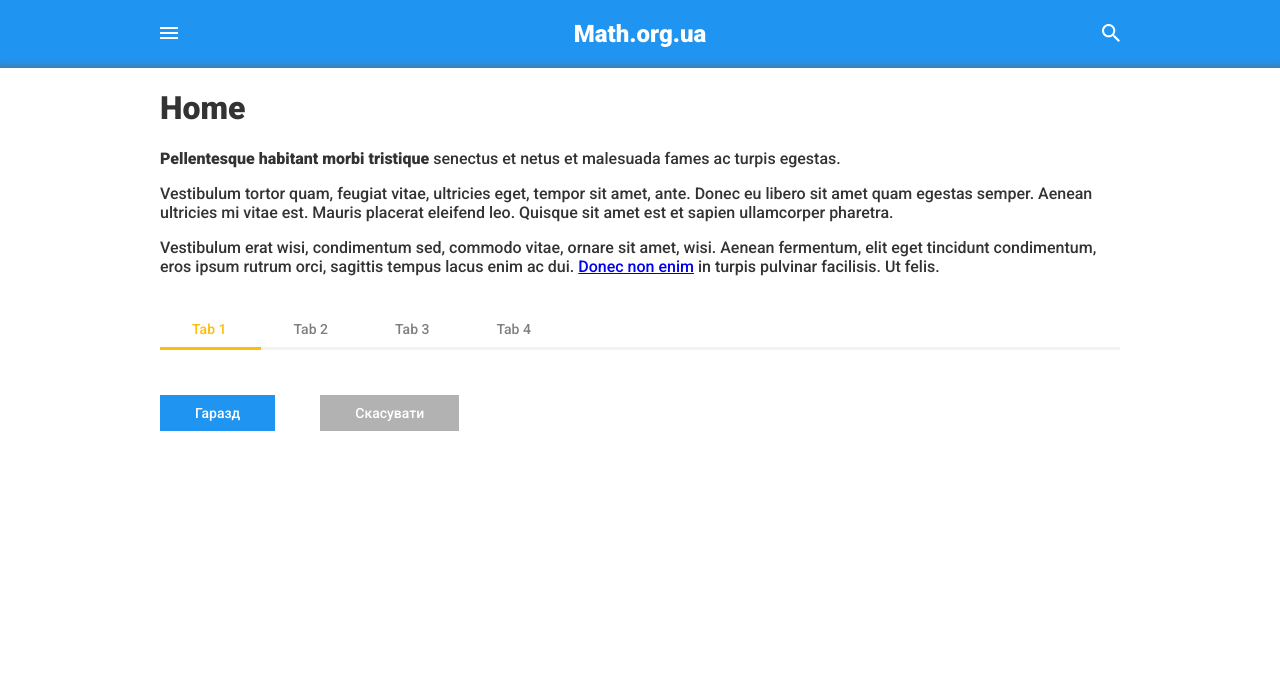
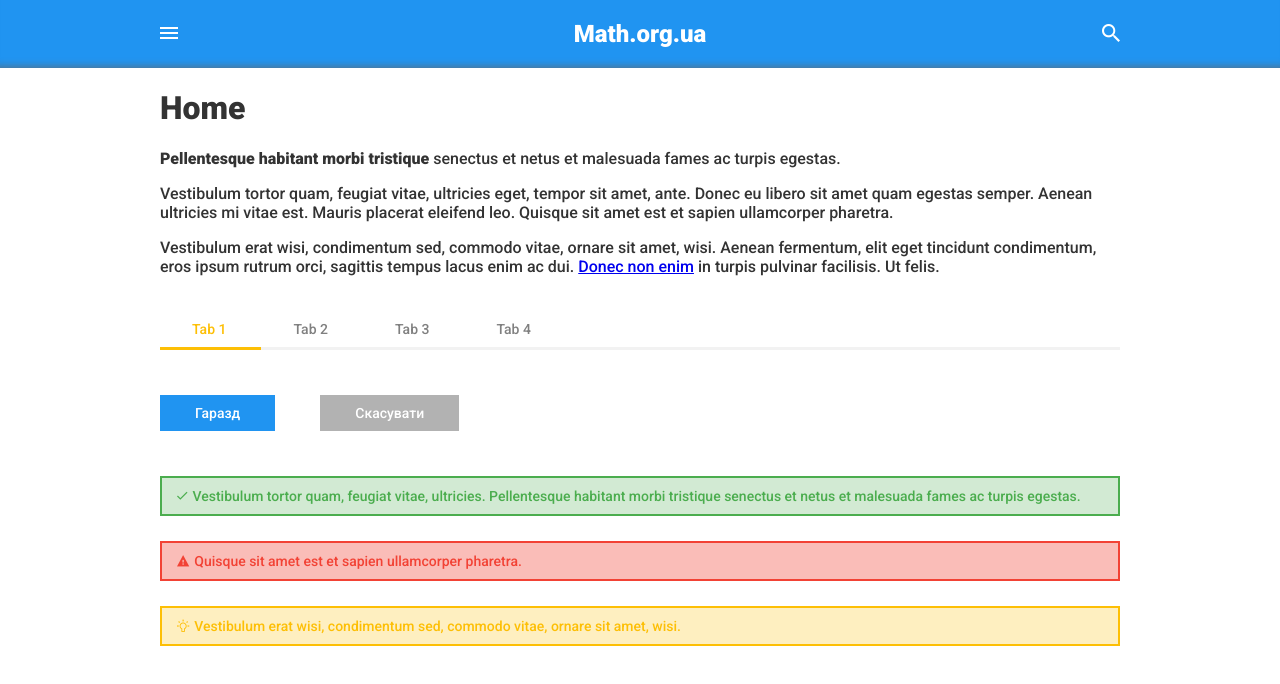
Before and after one commit to vyspiansky/react-demo-app, a React (Create React App) app: page / in a window 1280 px wide. Shown: the top 684 px of the page. Built offline with nearby package versions, Linux system fonts and the light colour scheme.

Commit message:
Stylized message blocks

```diff
--- a/src/components/Home.js
+++ b/src/components/Home.js
@@ -3,6 +3,7 @@ import {Helmet} from "react-helmet";
 
 import TabList from './TabList';
 import ButtonList from './ButtonList';
+import Message from './Message';
 
 class Home extends Component {
     render() {
@@ -26,6 +27,9 @@ class Home extends Component {
                 <TabList />
                 <ButtonList />
 
+                <Message text="Vestibulum tortor quam, feugiat vitae, ultricies. Pellentesque habitant morbi tristique senectus et netus et malesuada fames ac turpis egestas." />
+                <Message type="fail" text="Quisque sit amet est et sapien ullamcorper pharetra." />
+                <Message type="info" text="Vestibulum erat wisi, condimentum sed, commodo vitae, ornare sit amet, wisi." />
             </div>
         );
     }
--- a/src/components/Menu.js
+++ b/src/components/Menu.js
@@ -18,7 +18,7 @@ class Menu extends Component {
             listItems: props.items.map((item, index) => (
                 <li key={index} onClick={that.handleMenuItemClick}>
                     <Link to={item.path}>
-                        <i className={"icon " + item.icon}></i>
+                        <i className={'icon ' + item.icon}></i>
                         {item.title}
                     </Link>
                 </li>
--- /dev/null
+++ b/src/components/Message.css
@@ -0,0 +1,28 @@
+.Message {
+    border: 2px solid;
+    font-size: 14px;
+    margin-bottom: 25px;
+    padding: 10px 15px;
+}
+
+.Message.message-success {
+    background-color: #d2ead3;
+    border-color: #4bad4e;
+    color: #4bad4e;
+}
+
+.Message.message-fail {
+    background-color: #fabdb8;
+    border-color: #f24235;
+    color: #f24235;
+}
+
+.Message.message-info {
+    background-color: #feefc0;
+    border-color: #fdbf05;
+    color: #fdbf05;
+}
+
+.Message .icon {
+    padding-right: 5px;
+}
--- /dev/null
+++ b/src/components/Message.js
@@ -0,0 +1,33 @@
+import React, { Component } from 'react';
+
+import './Message.css';
+
+class Message extends Component {
+    render() {
+        let className;
+        let iconClassName;
+
+        switch (this.props.type) {
+            case 'fail':
+                className = 'message-fail';
+                iconClassName = 'ion-android-warning';
+                break;
+            case 'info':
+                className = 'message-info';
+                iconClassName = 'ion-android-bulb';
+                break;
+            default:
+                className = 'message-success';
+                iconClassName = 'ion-android-done';
+        }
+
+        return (
+            <div className={'Message ' + className}>
+                <i className={'icon ' + iconClassName}></i>
+                {this.props.text}
+            </div>
+        );
+    }
+}
+
+export default Message;
```
Also changed, not shown: 1 other file (tests, documents, lock files or other folders).
